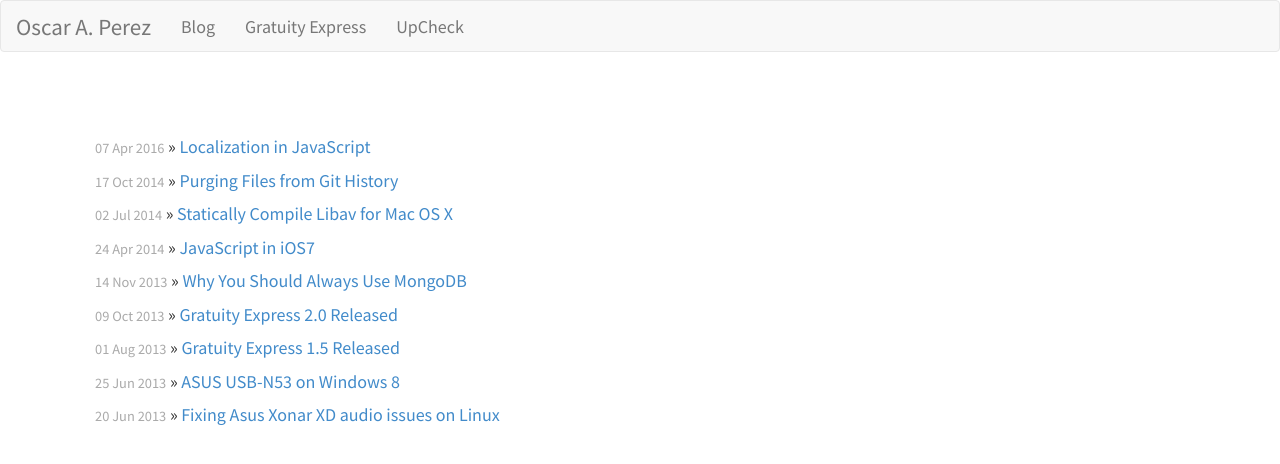
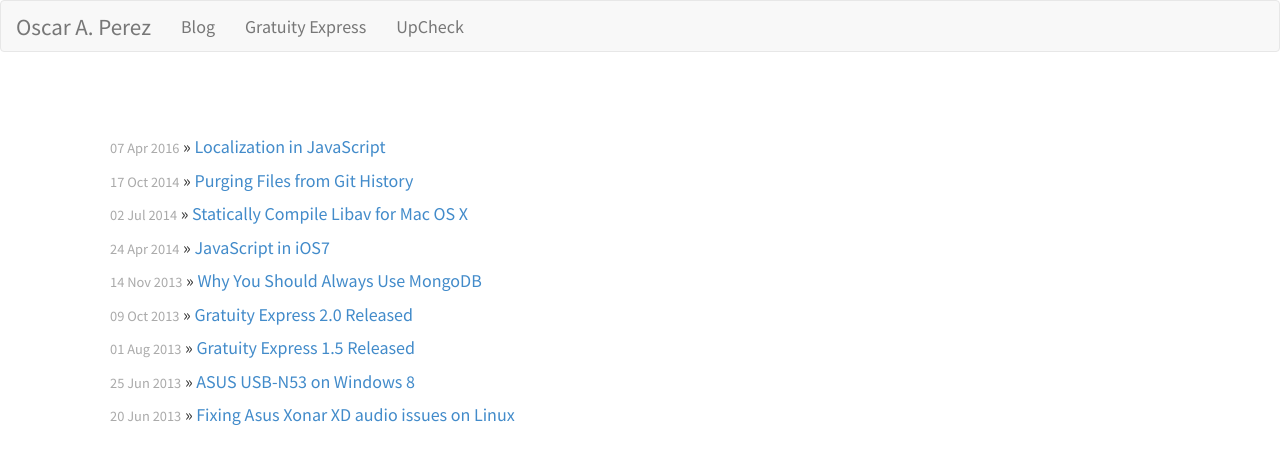
Before and after one commit to poscar/poscar.github.io, a Jekyll site: the page built from posts.html, in a window 1280 px wide. Shown: the top 464 px of the page. Built offline with Jekyll 4.4.1, drawn with Linux system fonts in a browser that asks for light colours.

Commit message:
Fixed style for mobile.

```diff
--- a/css/main.css
+++ b/css/main.css
@@ -3,7 +3,10 @@
 /* Common
 /*
 /*****************************************************************************/
-
+.row {
+  margin-left: auto; !important
+  margin-right: auto; !important
+}
 /*****************************************************************************/
 /*
 /* Home
```
